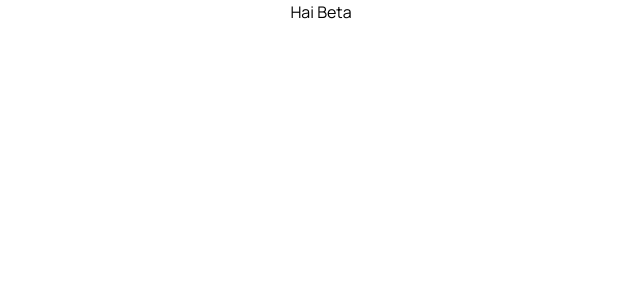
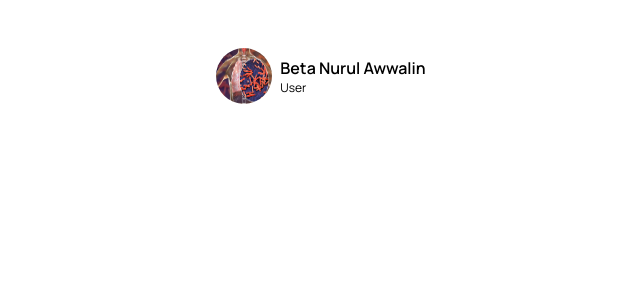
Before and after one commit to akuBetaa/webReact-Tailwind, a React (Vite) app: page / in a window 1280 px wide. Shown: the top 300 px of the page, without its empty margins (319-959 px from the left). Built offline with nearby package versions, Linux system fonts and the light colour scheme.

Commit message:
create dropdown with useState

```diff
--- /dev/null
+++ b/src/components/elements/Profil/Dropdown.jsx
@@ -0,0 +1,35 @@
+import React, { useState } from 'react'
+
+const Dropdown = (props) => {
+    const { children } = props;
+    const [isOpen, setIsOpen] = useState(false);
+
+    const toggleDropdown = () => {
+        setIsOpen(!isOpen);
+    }
+
+    return (
+        <div>
+            <button
+                onClick={toggleDropdown}
+                className='text-left w-full justify-center rounded-md bg-white px-3 py-2
+                            hover:shadow-sm hover:ring-1 hover:ring-gray-300 hover:bg-gray-50
+                             focus:ring-1 focus:ring-gray-300 focus:bg-gray-50'
+            >
+                {children}
+            </button>
+
+            {isOpen && (
+                <div className='top-10 rounded-md bg-white py-2 shadow-md'>
+                    <ul>
+                        <li className='px-4 py-2 hover:bg-gray-100 cursor-pointer'>Profil</li>
+                        <li className='px-4 py-2 hover:bg-gray-100 cursor-pointer'>Dashboard</li>
+                        <li className='px-4 py-2 hover:bg-gray-100 cursor-pointer'>Logout</li>
+                    </ul>
+                </div>
+            )}
+        </div>
+    )
+}
+
+export default Dropdown
--- a/src/components/elements/Profil/index.jsx
+++ b/src/components/elements/Profil/index.jsx
@@ -1,8 +1,32 @@
 import React from 'react'
+import Dropdown from './Dropdown'
+
 
 const Profil = () => {
     return (
-       <></>
+        <>
+            <Dropdown>
+                <Account />
+            </Dropdown>
+        </>
+    )
+}
+
+const Account = () => {
+
+    return (
+        <div className='flex items-center gap-2'>
+            <img
+                className='rounded-full w-14 h-14'
+                src="/src/assets/images/article-1.jpg"
+                alt="profil"
+            />
+
+            <div className=''>
+                <h3 className='text-base font-semibold'>Beta Nurul Awwalin</h3>
+                <p className='text-xs'>User</p>
+            </div>
+        </div>
     )
 }
 
--- a/src/components/fragments/CardBlog.jsx
+++ b/src/components/fragments/CardBlog.jsx
@@ -1,5 +1,4 @@
 import React from "react";
-import ImgArticle from "/src/assets/images/article-1.jpg";
 import { Link } from "react-router-dom";
 import Button from "../elements/Button";
 
@@ -15,10 +14,10 @@ const CardBlog = (props) => {
   );
 };
 
-const Header = () => {
+const Header = ( {image} ) => {
   return (
     <div>
-      <img src={ImgArticle} alt="article" className="rounded-t-lg" />
+      <img src={ image } alt="article" className="rounded-t-lg" />
     </div>
   )
 };
--- a/src/main.jsx
+++ b/src/main.jsx
@@ -8,11 +8,12 @@ import LoginPage from './pages/LoginPage.jsx'
 import RegisterPage from './pages/RegisterPage.jsx'
 import ErrorPage from './pages/404Page.jsx'
 import BlogPage from './pages/BlogPage.jsx'
+import Profil from './components/elements/Profil/index.jsx'
 
 const router = createBrowserRouter([
   {
     path : "/",
-    element : <div className='flex place-content-center'>Hai Beta</div>,
+    element : <div className='flex justify-center content-center my-10'><Profil /></div>,
     errorElement : <ErrorPage/>
   },
   {
--- a/src/pages/BlogPage.jsx
+++ b/src/pages/BlogPage.jsx
@@ -1,32 +1,20 @@
 import React from 'react'
 import CardBlog from '../components/fragments/CardBlog'
+import { DataBlog } from '../dist/data'
 
 const BlogPage = () => {
     return (
-        <div className='container mx-auto grid grid-cols-1 sm:grid-cols-2 md:grid-cols-2 lg:grid-cols-3 lg:px-[100px] gap-8'>
-            <CardBlog>
-                <CardBlog.Header />
-                <CardBlog.Body title="Lorem ipsum">
-                    Lorem ipsum dolor sit amet, consectetur ad suscipit iste, praesentium accusamus, molestiae magnam eius!
-                </CardBlog.Body>
-                <CardBlog.Footer />
-            </CardBlog>
-
-            <CardBlog>
-                <CardBlog.Header />
-                <CardBlog.Body title="Lorem ipsum">
-                    Lorem ipsum dolor sit amet, consectetur adipisicing elit. Reiciendis nemo quia provident officiis eaque eos recusandae incidunt, maxime rerum natus aliquam repudiandae aut suscipit iste, praesentium accusamus, molestiae magnam eius!
-                </CardBlog.Body>
-                <CardBlog.Footer />
-            </CardBlog>
-
-            <CardBlog>
-                <CardBlog.Header />
-                <CardBlog.Body title="Lorem ipsum">
-                    Lorem ipsum dolor sit amet, consectetur adipisicing elit. Reiciendis nemo quia provident officiis eaque eos recusandae incidunt, maxime rerum natus aliquam repudiandae aut suscipit iste, praesentium accusamus, molestiae magnam eius!
-                </CardBlog.Body>
-                <CardBlog.Footer />
-            </CardBlog>
+        <div className='container my-4 mx-auto grid grid-cols-1 px-4 sm:grid-cols-2 md:grid-cols-2 lg:grid-cols-3 lg:px-[100px] gap-8'>
+            {/* RENDERING LIST  */}
+            {DataBlog.map((blog) => (
+                <CardBlog>
+                    <CardBlog.Header image={blog.image}/>
+                    <CardBlog.Body title={blog.title}>
+                        {blog.description}
+                    </CardBlog.Body>
+                    <CardBlog.Footer />
+                </CardBlog>
+            ))}
         </div>
     )
 }
```
